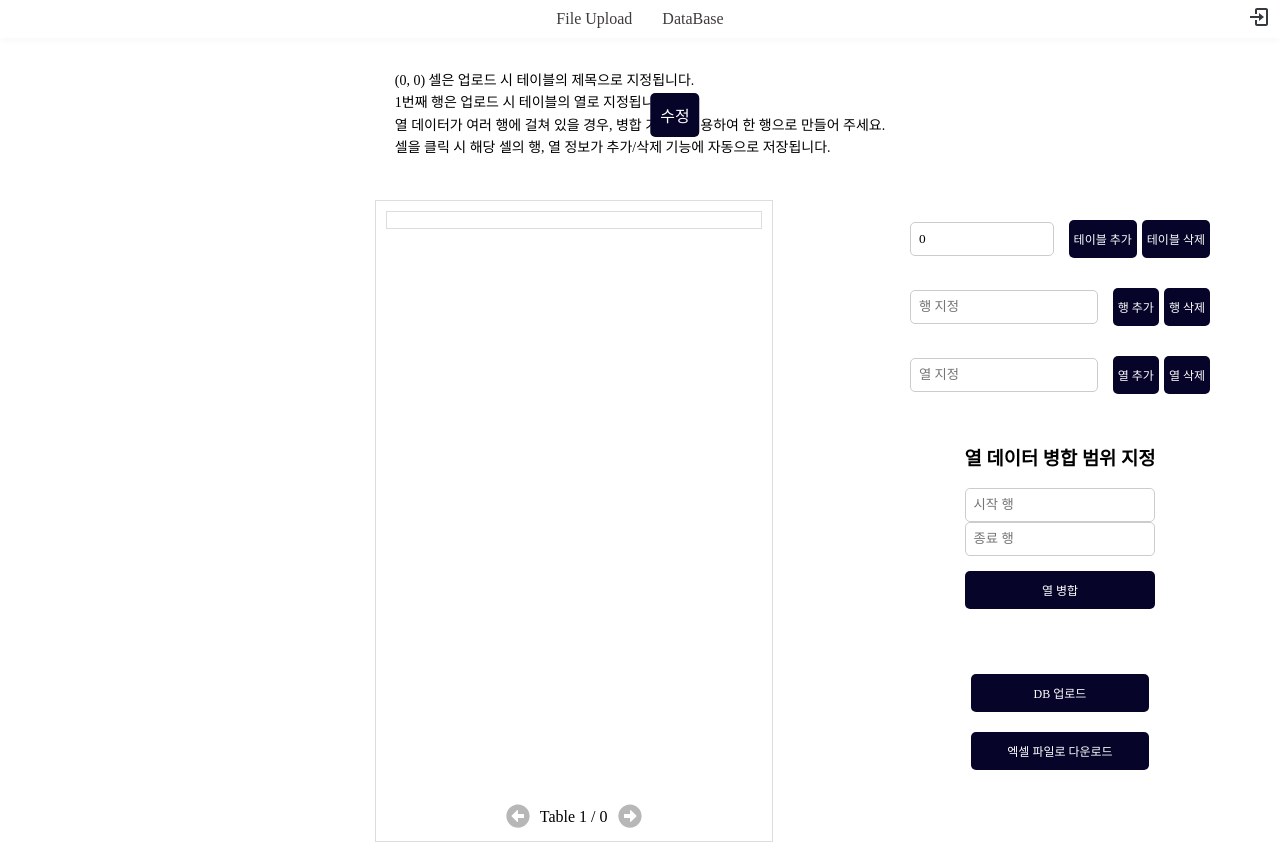
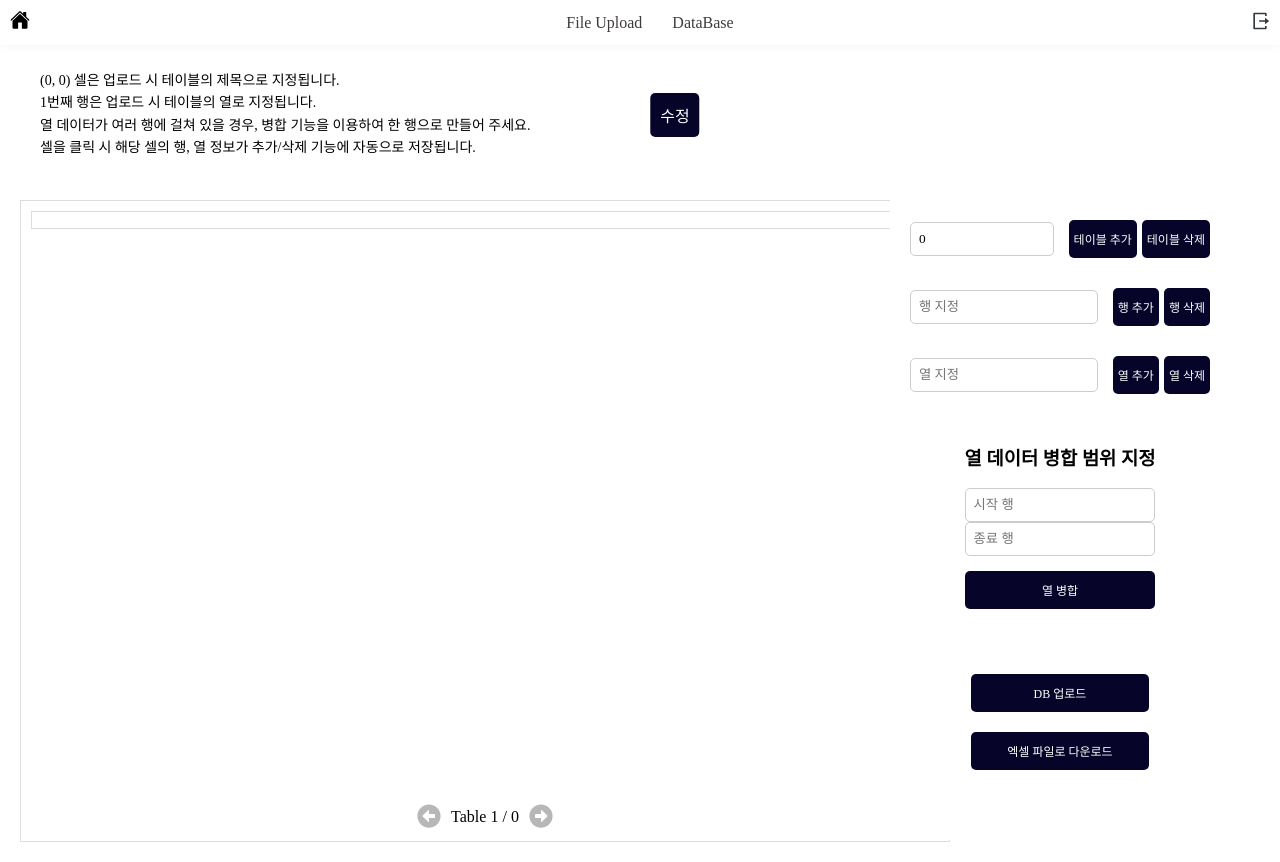
Before and after one commit to SKKUsanhak/frontend, a React (Create React App) app: page /excelEditor in a window 1280 px wide. Built offline with nearby package versions, Linux system fonts and the light colour scheme; a web font is replaced by a local one.

Commit message:
Header Home button

```diff
--- a/src/component/Home/home.css
+++ b/src/component/Home/home.css
@@ -1,22 +1,23 @@
 .home-container {
     width: 100%;
     position: relative;
-    height: 100vh;
+    height: 100vh; /* 패딩을 고려한 높이 설정 */
     display: flex;
     flex-direction: column;
     justify-content: center;
     align-items: center;
     padding: 20px;
+    box-sizing: border-box; /* 박스 사이즈 보더 박스로 설정 */
 }
 
-.auth-buttons {
+.home-container .auth-buttons {
     position: absolute;
     top: 20px;
     right: 20px;
     display: flex;
 }
 
-.auth-button {
+.home-container .auth-button {
     background-color: #060429;
     color: white;
     padding: 10px 20px;
@@ -31,23 +32,23 @@
     text-decoration: none; /* 밑줄 제거 */
 }
 
-.auth-button:hover {
+.home-container .auth-button:hover {
     background-color: #252582;
     transform: scale(1.05);
 }
 
-.auth-button:active {
+.home-container .auth-button:active {
     background-color: #6060a6;
 }
 
-.main-content {
+.home-container .main-content {
     display: flex;
     justify-content: center;
     align-items: center;
     gap: 20px; /* 버튼 사이 간격 조정 */
 }
 
-.main-button {
+.home-container .main-button {
     position: relative;
     display: flex;
     flex-direction: column;
@@ -56,7 +57,7 @@
     text-decoration: none;
 }
 
-.icon-1, .icon-2 {
+.home-container .icon-1, .icon-2 {
     display: flex;
     flex-direction: column;
     justify-content: center;
@@ -74,28 +75,28 @@
     transition: background-color 0.5s ease, transform 0.5s ease, box-shadow 0.5s ease;
 }
 
-.icon-1 {
+.home-container .icon-1 {
     background-color: #0b0747;
 }
 
-.icon-2 {
+.home-container .icon-2 {
     background-color: #d35e2c;
 }
 
-.icon-1:hover, .icon-2:hover {
+.home-container .icon-1:hover, .icon-2:hover {
     transform: scale(1.03);
     box-shadow: 0 15px 25px rgba(0, 0, 0, 0.2);
 }
 
-.icon-1:active, .icon-2:active {
+.home-container .icon-1:active, .icon-2:active {
     transform: scale(0.95);
 }
 
-.icon {
+.home-container .icon {
     margin-bottom: 20px;
     font-size: 80px; /* 아이콘 크기 */
 }
 
-.text {
+.home-container .text {
     font-size: 36px;
 }
--- a/src/component/header/header.css
+++ b/src/component/header/header.css
@@ -55,7 +55,13 @@
 }
 
 .login-icon {
-  font-size: 24px;
+  font-size: 20px;
   cursor: pointer;
   color: #343a40;
 }
+
+.home-icon-container {
+  font-size: 20px;
+  vertical-align: center;
+  cursor: pointer;
+}
--- a/src/component/header/header.jsx
+++ b/src/component/header/header.jsx
@@ -1,7 +1,8 @@
 import React from "react";
 import { useNavigate } from 'react-router-dom';
 import './header.css';
-import { BiLogIn } from "react-icons/bi";
+import { RiLogoutBoxRLine } from "react-icons/ri";
+import { IoHome } from "react-icons/io5";
 
 const Header = () => {
     const navigate = useNavigate();
@@ -10,9 +11,16 @@
         navigate('/login');
     };
 
+    const redirectToHome = () => {
+        navigate('/home');
+    };
+
     return (
         <header id="header" role="banner">
             <div className="header__inner">
+                <div className="home-icon-container">
+                    <IoHome onClick={redirectToHome} className="home-icon" />
+                </div>
                 <nav className="header__nav" role="navigation" aria-label="메인 메뉴">
                     <ul className="nav__list">
                         <li className="nav__item"><a href="/upload">File Upload</a></li>
@@ -20,7 +28,7 @@
                     </ul>
                 </nav>
                 <div className="login-icon-container">
-                    <BiLogIn onClick={redirectToLogin} className="login-icon" />
+                    <RiLogoutBoxRLine onClick={redirectToLogin} className="login-icon" />
                 </div>
             </div>
         </header>
```
